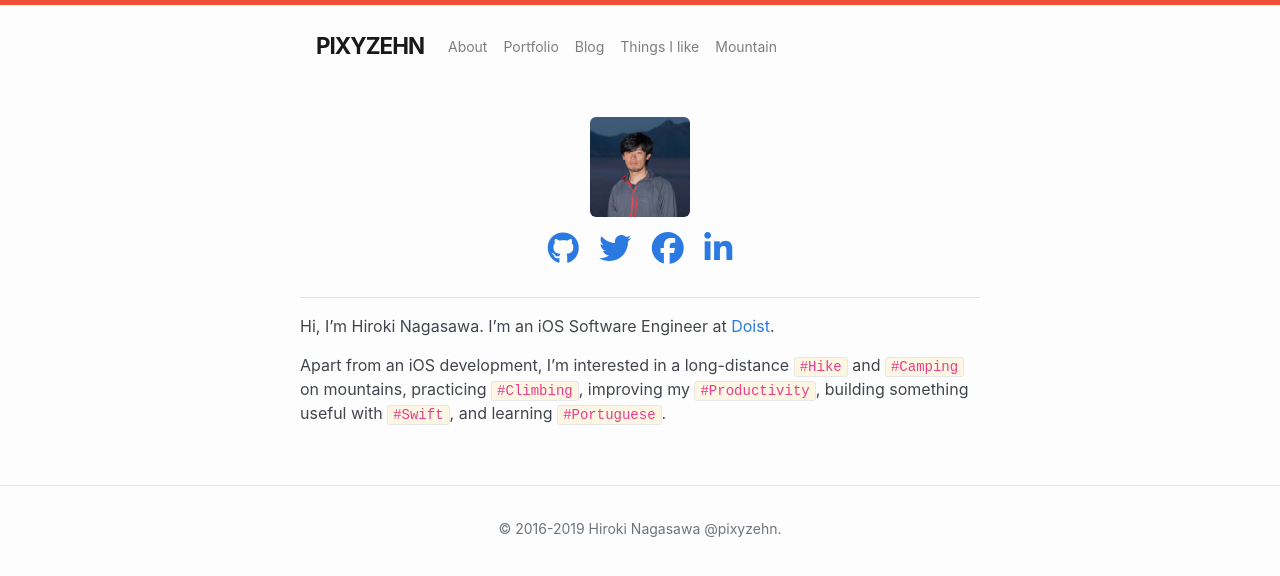
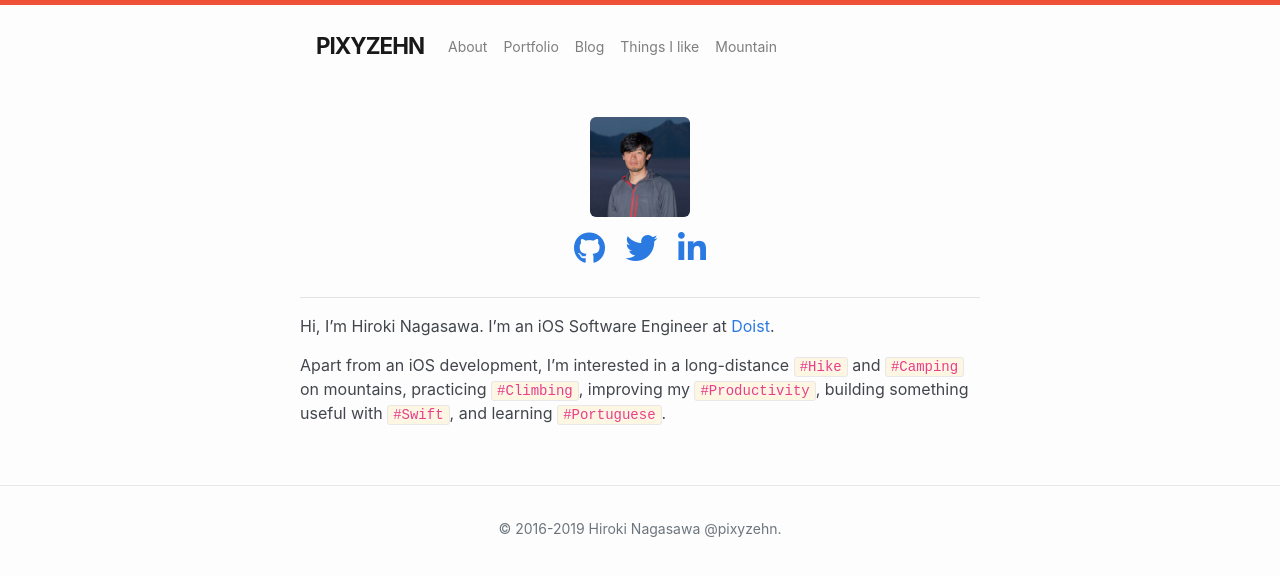
Before and after one commit to pixyzehn/pixyzehn.com, a Jekyll site: the page built from about.md, in a window 1280 px wide. Shown: the top 576 px of the page. Built offline with Jekyll 4.4.1, drawn with Linux system fonts in a browser that asks for light colours; nearby versions of some CDN libraries; library files that are not in the unit come from our copies.

Commit message:
Remove facebook link

```diff
--- a/_config.yml
+++ b/_config.yml
@@ -11,7 +11,6 @@ links:
   repo: 'https://github.com/pixyzehn/pixyzehn.com'
   github: 'https://github.com/pixyzehn'
   twitter: 'https://twitter.com/pixyzehn'
-  facebook: 'https://www.facebook.com/pixyzehn'
   linkedin: 'https://www.linkedin.com/in/pixyzehn'
   rss: 'https://pixyzehn.com/feed.xml'
 
--- a/_includes/contact_follow.html
+++ b/_includes/contact_follow.html
@@ -3,7 +3,6 @@
         <ul class="mx-auto">
             <li><a href="{{ site.links.github }}" title="Follow me on Github"><i class="fa fa-2x fa-github" aria-hidden="true"></i></a></li>
             <li><a href="{{ site.links.twitter }}" title="Follow me on Twitter"><i class="fa fa-2x fa-twitter" aria-hidden="true"></i></a></li>
-            <li><a href="{{ site.links.facebook }}" title="Follow me on Facebook"><i class="fa fa-2x fa-facebook-official" aria-hidden="true"></i></a></li>
             <li><a href="{{ site.links.linkedin }}" title="Connect with me on LinkedIn"><i class="fa fa-2x fa-linkedin" aria-hidden="true"></i></a></li>
         </ul>
     </div>
```
